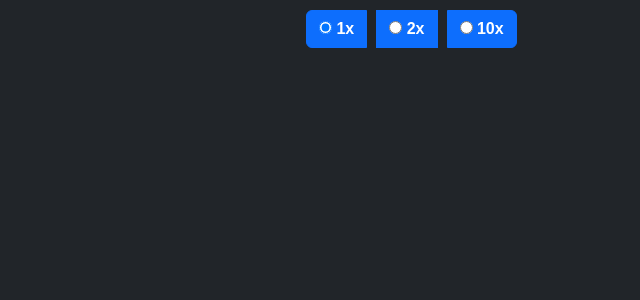
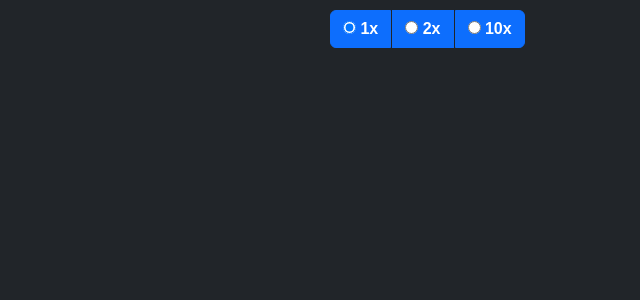
Before and after one commit to TennerL/Microlife-Lab, a Node server app: page /simulation in a window 1280 px wide. Shown: the part 101-401 px from the top of the page, without its empty margins (640-1280 px from the left). Run offline with Node 20, Linux system fonts and the light colour scheme; some libraries are stand-ins or nearby versions.

Commit message:
CSS-Changes and improvements

```diff
--- a/assets/style.css
+++ /dev/null
@@ -1,3 +0,0 @@
-canvas {
-
-}
--- a/renderer/views/common/head.ejs
+++ b/renderer/views/common/head.ejs
@@ -1,7 +1,9 @@
 <meta charset="UTF-8">
 <title>Microlife Lab</title>
 
-<!-- <link href="https://cdn.jsdelivr.net/npm/bootstrap@5.3.3/dist/css/bootstrap.min.css" rel="stylesheet" integrity="sha384-QWTKZyjpPEjISv5WaRU9OFeRpok6YctnYmDr5pNlyT2bRjXh0JMhjY6hW+ALEwIH" crossorigin="anonymous"> -->
+
+<link rel="stylesheet" href="/style.css" >
+<link rel="stylesheet" href="https://cdn.jsdelivr.net/npm/bootstrap/dist/css/bootstrap.min.css" >
 <script src="https://ajax.googleapis.com/ajax/libs/jquery/3.7.1/jquery.min.js"></script>
 <link rel="stylesheet" href="https://cdn.jsdelivr.net/npm/bootstrap/dist/css/bootstrap.min.css" >
 <script src="https://cdn.jsdelivr.net/npm/bootstrap/dist/js/bootstrap.min.js"></script>
--- a/renderer/views/pages/simulation/index.ejs
+++ b/renderer/views/pages/simulation/index.ejs
@@ -9,9 +9,6 @@
     margin: 0;
     padding: 0;
     }
-    h1 {
-        margin-top: 20px;
-    }
     #canvas-container {
         display: inline-block;
         margin-top: 20px;
@@ -20,7 +17,7 @@
         width: 200px;
     }
     label {
-        margin-right: 10px;
+        margin-right: 2px;
     }
     div {
         margin: 10px;
```
Also changed, not shown: renderer/views/pages/main/index.ejs (+5 -6 lines).
